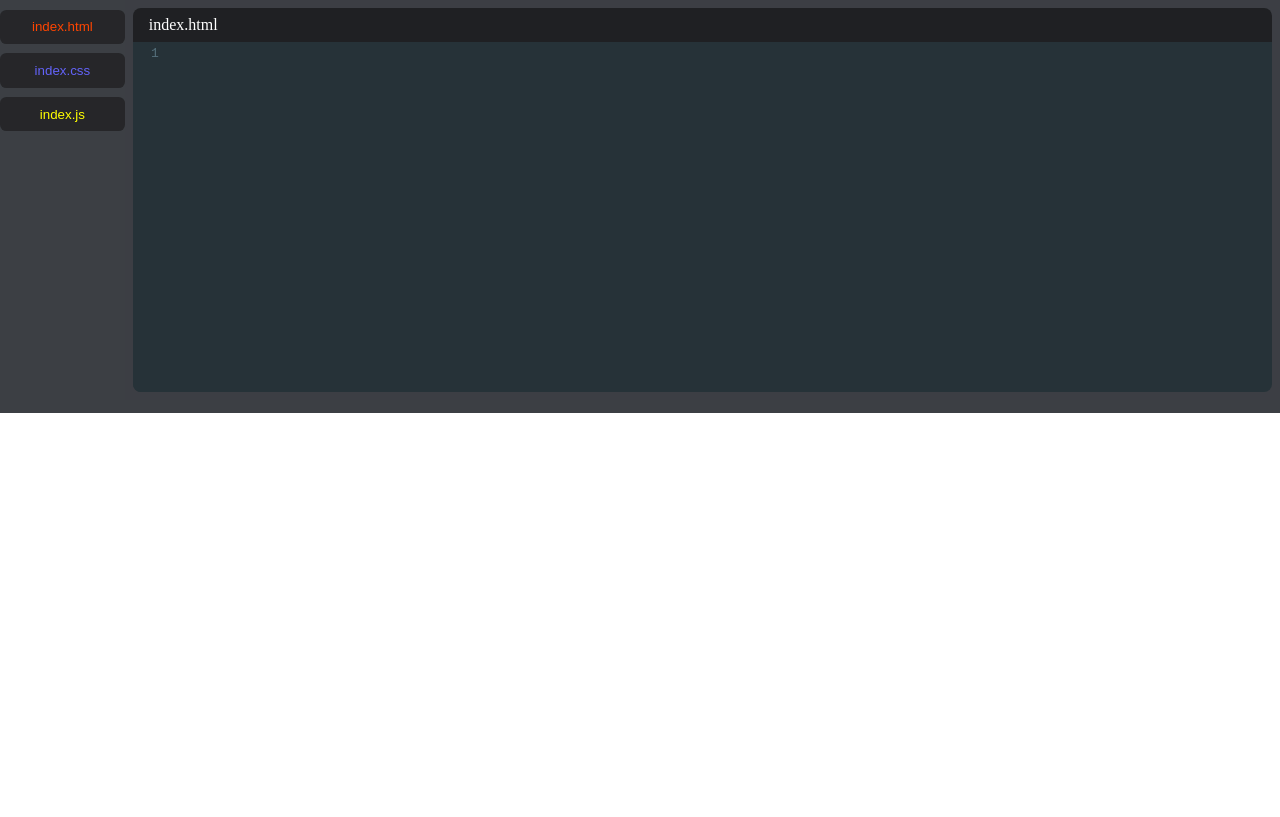
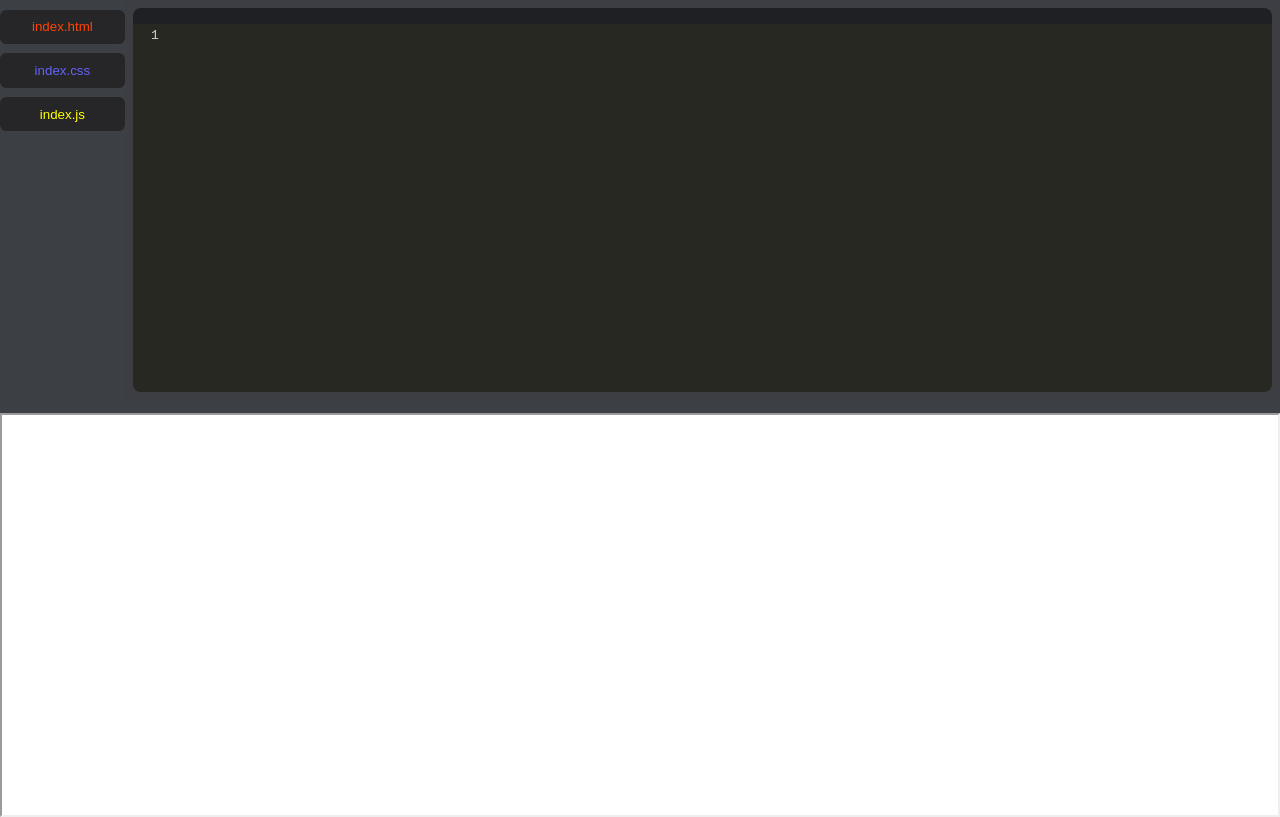
Before and after one commit to NetoWarrior/codepen-clone, a React (Create React App) app: page / in a window 1280 px wide. Built offline with nearby package versions, Linux system fonts and the light colour scheme.

Commit message:
bonus two complete

```diff
--- a/package.json
+++ b/package.json
@@ -4,9 +4,6 @@
   "version": "0.1.0",
   "private": true,
   "dependencies": {
-    "@fortawesome/fontawesome-svg-core": "^1.2.30",
-    "@fortawesome/free-solid-svg-icons": "^5.14.0",
-    "@fortawesome/react-fontawesome": "^0.1.11",
     "@testing-library/jest-dom": "^4.2.4",
     "@testing-library/react": "^9.5.0",
     "@testing-library/user-event": "^7.2.1",
--- a/src/components/App.js
+++ b/src/components/App.js
@@ -3,10 +3,12 @@ import Editor from './Editor';
 import useLocalStorage from '../hooks/useLocalStorage';
 
 function App() {
-  const [html, setHtml] = useLocalStorage('html', '')
   const [css, setCss] = useLocalStorage('css', '')
   const [js, setJs] = useLocalStorage('js', '')
-  const [srcDoc, setSrcDoc] = useState('')
+  const [html, setHtml] = useLocalStorage('html', '')
+
+  const [fullFile, setfullFile] = useState('')
+
 
 
 // State to manage file system
@@ -33,7 +35,7 @@ function App() {
   // Save File on localStorage every few seconds
   useEffect(() => {
     const timeout = setTimeout(() => {
-      setSrcDoc(`
+      setfullFile(`
         <html>
           <body>${html}</body>
           <style>${css}</style>
@@ -49,7 +51,7 @@ function App() {
     <>
 
       {/*Editor Section and File Explorer */}
-      <div className="pane top-pane">
+      <div className="editor">
         <div classname="file-explorer" >
           <input style={{"color":"orangered"}} type="submit" value="index.html" onClick={onClickHTML} />
           <input style={{"color":"#6363f9"}} type="submit" value="index.css" onClick={onClickCSS} />
@@ -80,12 +82,12 @@ function App() {
       </div>
 
       {/* Live View Section */}
-      <div className="pane">
+      <div className="live-view">
         <iframe
-          srcDoc={srcDoc}
+          srcDoc={fullFile}
           title="output"
           sandbox="allow-scripts"
-          frameBorder="0"
+          frameBorder="4"
           width="100%"
           height="100%"
         />
--- a/src/components/Editor.js
+++ b/src/components/Editor.js
@@ -1,16 +1,19 @@
 import React from 'react'
+
+//CodeMirror is an easy to use code editor plugin which works with React
 import 'codemirror/lib/codemirror.css'
 import 'codemirror/theme/material.css'
 import 'codemirror/mode/xml/xml'
 import 'codemirror/mode/javascript/javascript'
 import 'codemirror/mode/css/css'
+import 'codemirror/theme/monokai.css'
 import { Controlled as ControlledEditor } from 'react-codemirror2'
 
 
 export default function Editor(props) {
   const {
     language,
-    displayName,
+    title,
     value,
     onChange
   } = props
@@ -23,7 +26,7 @@ export default function Editor(props) {
   return (
     <div className="editor-container">
       <div className="editor-title">
-        {displayName}
+        {title}
       </div>
       <ControlledEditor
         onBeforeChange={handleChange}
@@ -33,7 +36,7 @@ export default function Editor(props) {
           lineWrapping: true,
           lint: true,
           mode: language,
-          theme: 'material',
+          theme: 'monokai',
           lineNumbers: true
         }}
       />
--- a/src/index.css
+++ b/src/index.css
@@ -2,20 +2,17 @@ body {
   margin: 0;
 }
 
-.top-pane {
-  background-color: rgb(60 63 68);
-  padding-bottom: 0.8rem;
-}
-
-.pane {
+.live-view {
   height: 50vh;
   display: flex;
 }
 
-.clr{
-  clear:both;
+.editor {
+  height: 50vh;
+  display: flex;
+  background-color: rgb(60 63 68);
+  padding-bottom: 0.8rem;
 }
-
 
 .file-explorer{
   width: auto;
@@ -26,6 +23,7 @@ body {
   padding: 10rem;
   background-color: black;
 }
+
 input {
   width:100%;
   display:block;
@@ -39,7 +37,6 @@ input {
   background-color: rgba(14, 12, 12, 0.473);
 }
 
-
 .editor-container {
   flex-grow: 1;
   flex-basis: 0;
@@ -47,23 +44,6 @@ input {
   flex-direction: column;
   padding: .5rem;
   background-color: hsl(225, 6%, 25%);
-}
-
-.editor-container.collapsed {
-  flex-grow: 0;
-}
-
-.editor-container.collapsed .CodeMirror-scroll {
-  position: absolute;
-  overflow: hidden !important;
-}
-
-.expand-collapse-btn {
-  margin-left: .5rem;
-  background: none;
-  border: none;
-  color: white;
-  cursor: pointer;
 }
 
 .editor-title {
```
Also changed, not shown: 1 other file (tests, documents, lock files or other folders).
